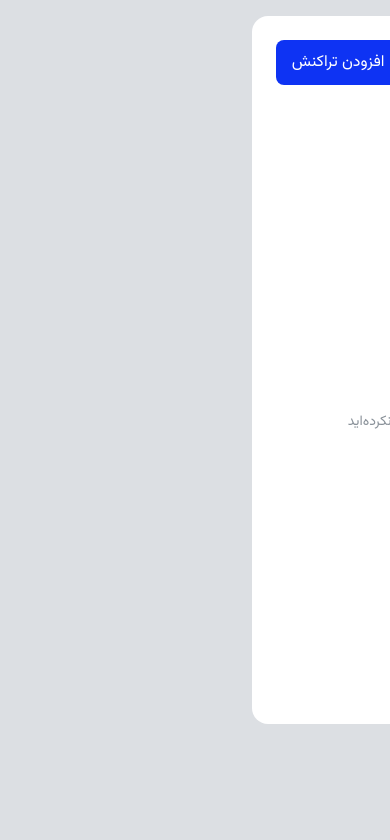
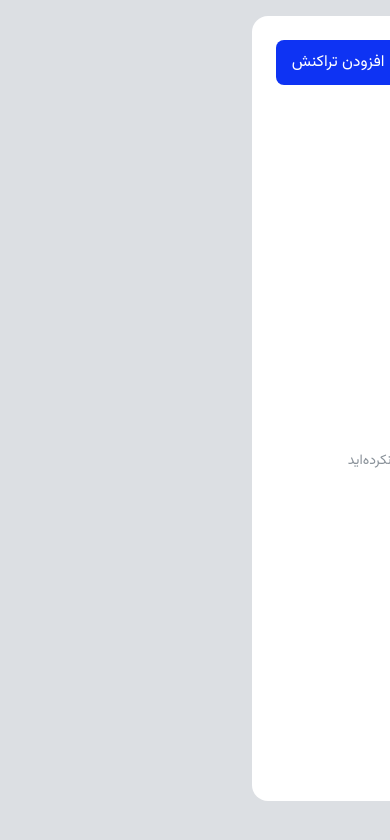
Before and after one commit to SadeghDehyadgari/expense-tracker, a React (Vite) app: page / in a window 390 px wide. Shown: the top 840 px of the page. Built offline with nearby package versions, Linux system fonts and the light colour scheme.

Commit message:
added steady height for table

```diff
--- a/src/components/TransactionTable/TransactionTable.css
+++ b/src/components/TransactionTable/TransactionTable.css
@@ -1,9 +1,12 @@
 .table-container {
   width: 48rem;
+  min-height: 89vh;
   margin: 0 auto;
   background-color: var(--neutrals-white);
   border-radius: 1rem;
   padding: 2rem;
+  display: flex;
+  flex-direction: column;
 }
 
 .table-header {
@@ -136,7 +139,6 @@
   transform: scale(0.95);
 }
 
-/* Changing color of icon to #6b7580 == (var(--neutrals-grey-1)) */
 .delete-icon {
   width: 1.25rem;
   height: 1.25rem;
@@ -152,10 +154,15 @@
   display: none;
 }
 
-.empty-state {
+.table-content {
+  flex: 1;
   display: flex;
   flex-direction: column;
-  height: 100%;
+  overflow: hidden;
+}
+
+.table-content.with-transactions {
+  overflow-y: auto;
 }
 
 .empty-state-content {
@@ -164,8 +171,8 @@
   align-items: center;
   justify-content: center;
   flex: 1;
-  padding: 3rem 0;
-  min-height: 68vh;
+  width: 100%;
+  height: 100%;
 }
 
 .empty-state-icon {
@@ -187,6 +194,7 @@
 @media (max-width: 768px) {
   .table-container {
     width: 100%;
+    min-height: 93vh;
     margin-block: 1rem;
     padding: 1.5rem;
     border-radius: 1rem;
@@ -291,9 +299,8 @@
     display: inline;
   }
 
-  .empty-state-content {
-    padding: 2rem 0;
-    min-height: 70vh;
+  .table-content.with-transactions {
+    overflow-y: auto;
   }
 
   .empty-state-icon {
--- a/src/components/TransactionTable/TransactionTable.jsx
+++ b/src/components/TransactionTable/TransactionTable.jsx
@@ -4,7 +4,6 @@ import PlusIcon from '../../assets/Outline/Plus.svg';
 import DeleteIcon from '../../assets/Outline/Delete.svg';
 import DangerCircleIcon from '../../assets/Outline/Danger Circle.svg';
 
-// Turning English digits to Persian digits
 const toPersianDigits = (text) => {
   if (!text) return '';
   const persianDigits = ['۰', '۱', '۲', '۳', '۴', '۵', '۶', '۷', '۸', '۹'];
@@ -15,7 +14,7 @@ const TransactionTable = ({ transactions, onAddTransactionClick, onDeleteTransac
   const isEmpty = transactions.length === 0;
 
   return (
-    <div className={`table-container ${isEmpty ? 'empty-state' : ''}`}>
+    <div className="table-container">
       <div className="table-header">
         <h2 className="table-title">تراکنش‌ها</h2>
         <button className="add-transaction-button" onClick={onAddTransactionClick}>
@@ -24,6 +23,7 @@ const TransactionTable = ({ transactions, onAddTransactionClick, onDeleteTransac
         </button>
       </div>
 
+      <div className={`table-content ${!isEmpty ? 'with-transactions' : ''}`}>
         {isEmpty ? (
           <div className="empty-state-content">
             <img src={DangerCircleIcon} alt="No transactions" className="empty-state-icon" />
@@ -76,6 +76,7 @@ const TransactionTable = ({ transactions, onAddTransactionClick, onDeleteTransac
           </table>
         )}
       </div>
+    </div>
   );
 };
 
```
Lines whose indentation alone changed are shown as unchanged.
